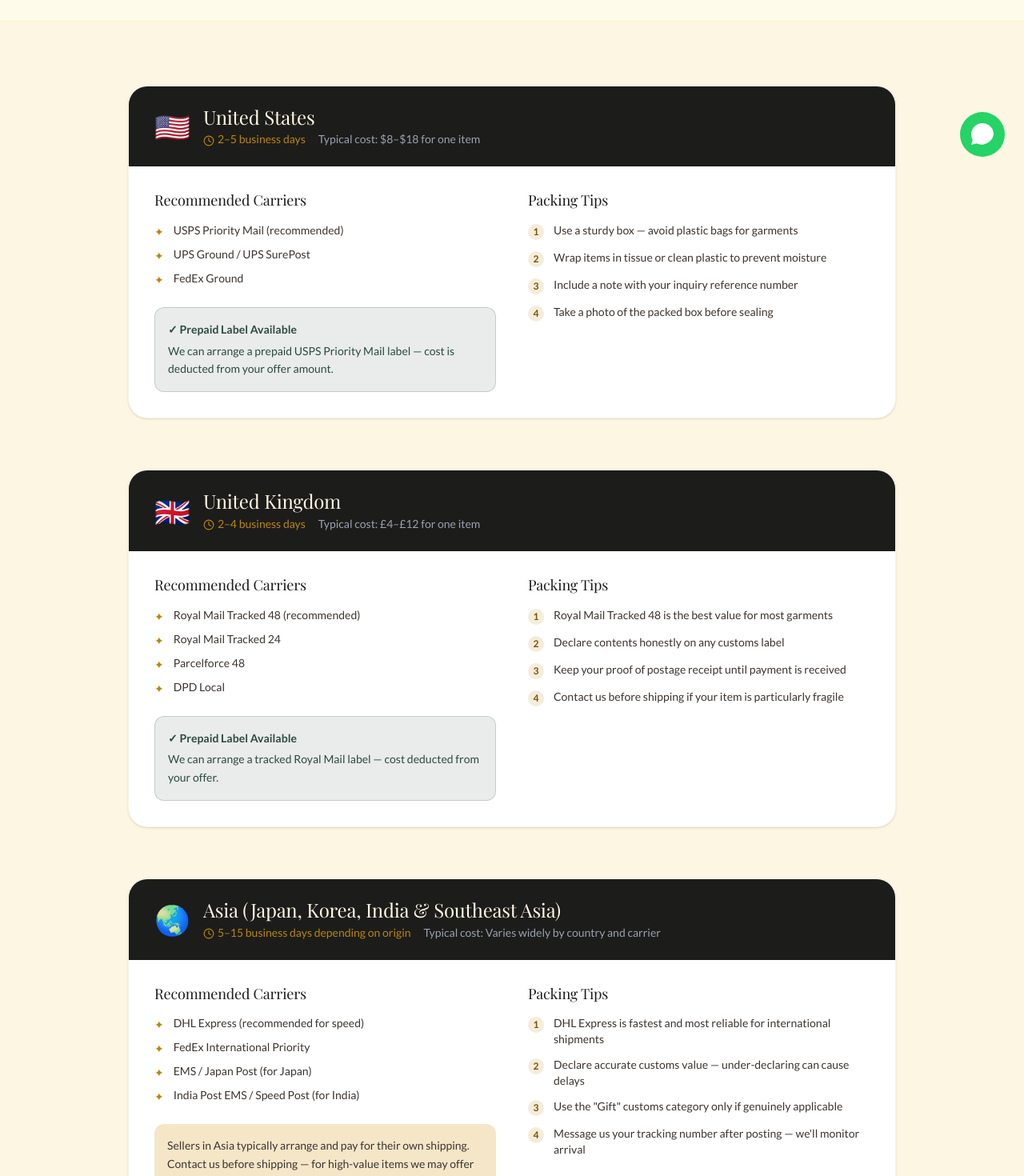
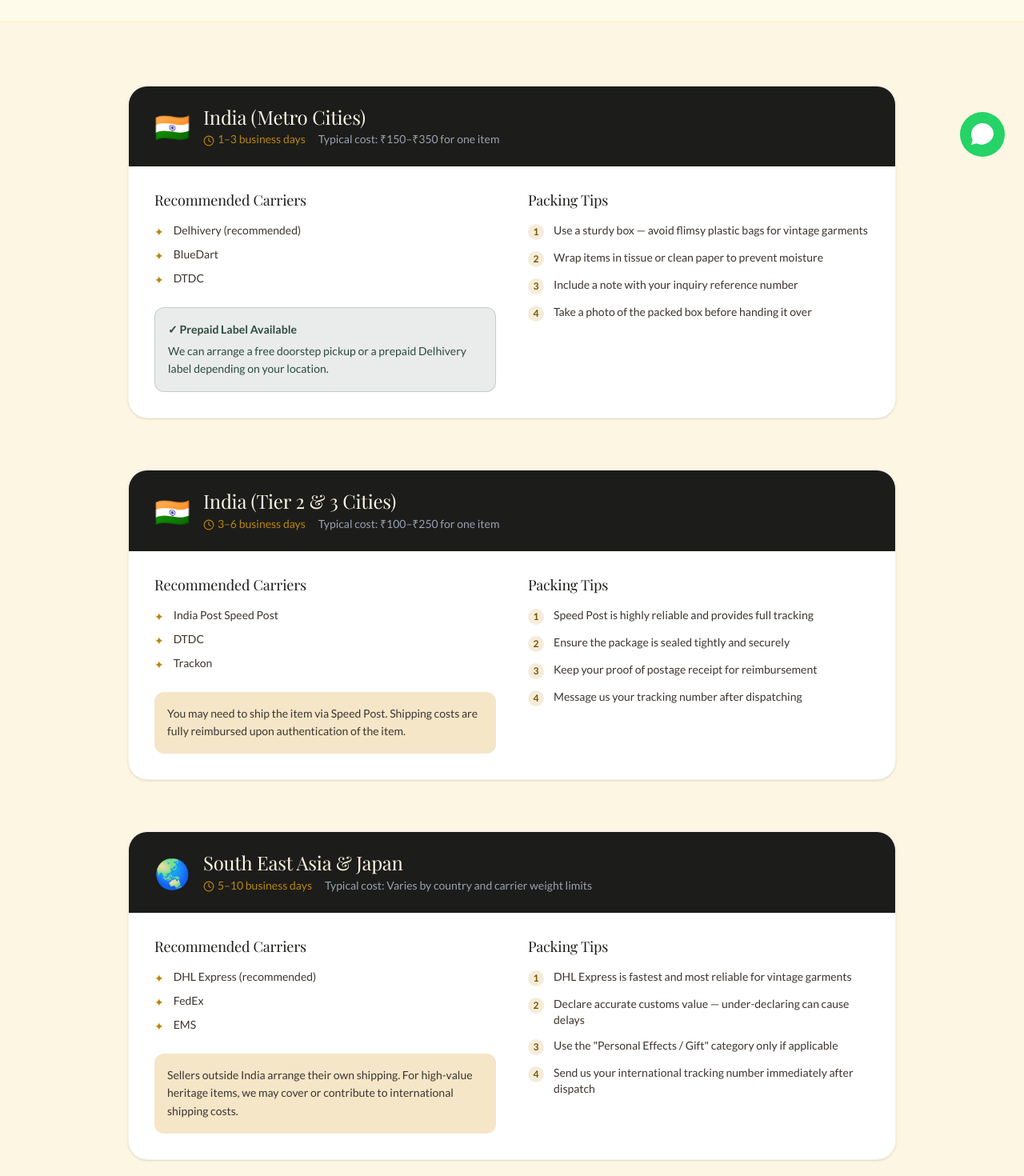
Before and after one commit to Intelli-Grid/Zariwala, a Next.js app: page /shipping-info in a window 1280 px wide. Shown: the part 580-2050 px from the top of the page at 80% size. Built offline with nearby package versions, Linux system fonts and the light colour scheme; a web font is replaced by a local one.

Commit message:
feat: complete India localization - INR pricing and local shipping info

```diff
--- a/src/app/(public)/categories/[slug]/page.tsx
+++ b/src/app/(public)/categories/[slug]/page.tsx
@@ -6,33 +6,33 @@ import { buildCategoryLink } from '@/lib/whatsapp'
 const CATEGORY_CONTENT: Record<string, { title: string; description: string; items: string[]; priceRange: string }> = {
   'denim': {
     title: 'Denim & Workwear',
-    description: 'From selvedge Levi\'s to rare Lee Ranch coats, we actively seek out the finest vintage denim from the 1940s through the 1990s. Heavy workwear, trucker jackets, and deadstock are especially welcome.',
+    description: 'From selvedge Levi\'s to rare Lee Ranch coats, we actively seek out the finest vintage denim from the 1940s through the 1990s. Heavy workwear, trucker jackets, and deadstock are especially welcome from Indian sellers.',
     items: ['Levi\'s 501, 505, 517, 646', 'Lee 101, 101B, Rider jackets', 'Wrangler 11MW, 13MWZ', 'Big E selvedge', 'Japanese reproduction denim', 'Workwear chore coats'],
-    priceRange: '$20 – $800+',
+    priceRange: '₹1,500 – ₹65,000+',
   },
   'band-tees': {
     title: 'Vintage Band T-Shirts',
-    description: 'Single-stitch tour tees, concert shirts, and early band merch from the 1970s through the 1990s are among the most sought-after items in the vintage market. We pay premium prices for authentic pieces.',
+    description: 'Single-stitch tour tees, concert shirts, and early band merch from the 1970s through the 1990s are among the most sought-after items in the vintage market. We pay premium prices for authentic pieces via secure INR transfers.',
     items: ['Concert tour tees (pre-2000)', 'Single-stitch construction', 'Bootleg and official merch', 'Punk, metal, rock, rap', 'Screen printed graphics', 'Deadstock and unworn examples'],
-    priceRange: '$30 – $1,500+',
+    priceRange: '₹2,500 – ₹1,25,000+',
   },
   'outerwear': {
     title: 'Jackets & Outerwear',
-    description: 'Military surplus, workwear, sport, and heritage outerwear from iconic American and Japanese makers. We look for condition, provenance, and rare colourways.',
+    description: 'Military surplus, workwear, sport, and heritage outerwear from iconic American and Japanese makers. We look for condition, provenance, and rare colourways, offering free doorstep verification across India.',
     items: ['MA-1 / MA-2 flight jackets', 'M-65 field jackets', 'Varsity / letterman jackets', 'Carhartt Detroit & Chore', 'Baracuta G9 Harrington', 'N-1 deck jackets'],
-    priceRange: '$40 – $600+',
+    priceRange: '₹3,000 – ₹50,000+',
   },
   'sportswear': {
     title: 'Retro Sports & Streetwear',
-    description: 'Rare collegiate, Olympic, and athletic wear from the 1960s through the 1990s. Champion Reverse Weave, Russell Athletic, and early Nike and Adidas pieces are in high demand.',
+    description: 'Rare collegiate, Olympic, and athletic wear from the 1960s through the 1990s. Champion Reverse Weave, Russell Athletic, and early Nike and Adidas pieces are in high demand. Fast appraisals within 24 hours.',
     items: ['Champion Reverse Weave sweatshirts', 'Russell Athletic basics', 'Early Nike and Adidas', 'Olympic and team USA gear', 'Vintage band and graphic tees (single-stitch)', 'Concert tour shirts (pre-2000)'],
-    priceRange: '$25 – $500+',
+    priceRange: '₹2,000 – ₹40,000+',
   },
   'designer': {
     title: 'Archive Designer & Luxury',
-    description: 'Early pieces from established luxury houses, pre-2000 items from iconic designers, and archival fashion pieces. We have a specialist team for evaluating designer vintage.',
+    description: 'Early pieces from established luxury houses, pre-2000 items from iconic designers, and archival fashion pieces. We have a specialist team for evaluating designer vintage sourced from India.',
     items: ['Issey Miyake, Comme des Garçons', 'Yohji Yamamoto, Helmut Lang', 'Early Calvin Klein, Ralph Lauren', 'Versace, Moschino', 'Vivienne Westwood', 'Jean Paul Gaultier'],
-    priceRange: '$50 – $5,000+',
+    priceRange: '₹4,000 – ₹4,00,000+',
   },
   'heritage-textiles': {
     title: 'Silk Sarees & Heritage Weaves',
@@ -49,9 +49,9 @@ const CATEGORY_CONTENT: Record<string, { title: string; description: string; ite
   },
   'accessories': {
     title: 'Bags, Scarves & Accessories',
-    description: 'Quality vintage leather goods, silk scarves, and classic accessories from established luxury houses and heritage brands.',
+    description: 'Quality vintage leather goods, silk scarves, and classic accessories from established luxury houses and heritage brands. Secure payment upon authentication.',
     items: ['Luxury leather bags and briefcases', 'Silk scarves (Hermès, Dior, etc.)', 'Classic sunglasses (Ray-Ban, Persol)', 'Vintage belts and leather goods', 'Silver and artisan jewelry'],
-    priceRange: '$20 – $400+',
+    priceRange: '₹1,500 – ₹35,000+',
   },
 }
 
--- a/src/app/(public)/page.tsx
+++ b/src/app/(public)/page.tsx
@@ -227,9 +227,9 @@ export default async function HomePage() {
 
           <div className="grid grid-cols-1 sm:grid-cols-3 gap-6 mb-12">
             {[
-              { item: "Levi's 501 Jeans (1970s–80s)", fair: '$20–40', good: '$40–100', excellent: '$100–400+' },
-              { item: 'Vintage Band Tee (1970–90)', fair: '$30–60', good: '$60–150', excellent: '$150–600+' },
-              { item: 'Heritage Silk / Zari', fair: '$30–80', good: '$80–300', excellent: '$300–2,000+' },
+              { item: "Levi's 501 Jeans (1970s–80s)", fair: '₹1,500–3,500', good: '₹3,500–8,500', excellent: '₹8,500–35,000+' },
+              { item: 'Vintage Band Tee (1970–90)', fair: '₹2,500–5,000', good: '₹5,000–12,500', excellent: '₹12,500–50,000+' },
+              { item: 'Heritage Silk Saree / Zari', fair: '₹2,500–6,500', good: '₹6,500–25,000', excellent: '₹25,000–1,50,000+' },
             ].map(row => (
               <div
                 key={row.item}
--- a/src/app/(public)/shipping-info/page.tsx
+++ b/src/app/(public)/shipping-info/page.tsx
@@ -4,53 +4,53 @@ import { Package, Clock, ChevronRight, AlertCircle } from 'lucide-react'
 
 export const metadata: Metadata = {
   title: 'Shipping Information | Zariwala',
-  description: 'Learn how to ship your vintage clothing to us from the US, UK, or Asia. We provide full guidance and can arrange prepaid labels for US and UK sellers.',
+  description: 'Learn how to ship your vintage clothing and silk sarees to us from across India. We provide full guidance and offer free doorstep pickups in major Indian cities.',
 }
 
 const regions = [
   {
-    flag: '🇺🇸',
-    name: 'United States',
-    carriers: ['USPS Priority Mail (recommended)', 'UPS Ground / UPS SurePost', 'FedEx Ground'],
+    flag: '🇮🇳',
+    name: 'India (Metro Cities)',
+    carriers: ['Delhivery (recommended)', 'BlueDart', 'DTDC'],
     prepaidLabel: true,
-    prepaidNote: 'We can arrange a prepaid USPS Priority Mail label — cost is deducted from your offer amount.',
-    timeframe: '2–5 business days',
-    typicalCost: '$8–$18 for one item',
+    prepaidNote: 'We can arrange a free doorstep pickup or a prepaid Delhivery label depending on your location.',
+    timeframe: '1–3 business days',
+    typicalCost: '₹150–₹350 for one item',
     tips: [
-      'Use a sturdy box — avoid plastic bags for garments',
-      'Wrap items in tissue or clean plastic to prevent moisture',
+      'Use a sturdy box — avoid flimsy plastic bags for vintage garments',
+      'Wrap items in tissue or clean paper to prevent moisture',
       'Include a note with your inquiry reference number',
-      'Take a photo of the packed box before sealing',
+      'Take a photo of the packed box before handing it over',
     ],
   },
   {
-    flag: '🇬🇧',
-    name: 'United Kingdom',
-    carriers: ['Royal Mail Tracked 48 (recommended)', 'Royal Mail Tracked 24', 'Parcelforce 48', 'DPD Local'],
-    prepaidLabel: true,
-    prepaidNote: 'We can arrange a tracked Royal Mail label — cost deducted from your offer.',
-    timeframe: '2–4 business days',
-    typicalCost: '£4–£12 for one item',
+    flag: '🇮🇳',
+    name: 'India (Tier 2 & 3 Cities)',
+    carriers: ['India Post Speed Post', 'DTDC', 'Trackon'],
+    prepaidLabel: false,
+    prepaidNote: 'You may need to ship the item via Speed Post. Shipping costs are fully reimbursed upon authentication of the item.',
+    timeframe: '3–6 business days',
+    typicalCost: '₹100–₹250 for one item',
     tips: [
-      'Royal Mail Tracked 48 is the best value for most garments',
-      'Declare contents honestly on any customs label',
-      'Keep your proof of postage receipt until payment is received',
-      'Contact us before shipping if your item is particularly fragile',
+      'Speed Post is highly reliable and provides full tracking',
+      'Ensure the package is sealed tightly and securely',
+      'Keep your proof of postage receipt for reimbursement',
+      'Message us your tracking number after dispatching',
     ],
   },
   {
     flag: '🌏',
-    name: 'Asia (Japan, Korea, India & Southeast Asia)',
-    carriers: ['DHL Express (recommended for speed)', 'FedEx International Priority', 'EMS / Japan Post (for Japan)', 'India Post EMS / Speed Post (for India)'],
+    name: 'South East Asia & Japan',
+    carriers: ['DHL Express (recommended)', 'FedEx', 'EMS'],
     prepaidLabel: false,
-    prepaidNote: 'Sellers in Asia typically arrange and pay for their own shipping. Contact us before shipping — for high-value items we may offer to cover or contribute to shipping costs.',
-    timeframe: '5–15 business days depending on origin',
-    typicalCost: 'Varies widely by country and carrier',
+    prepaidNote: 'Sellers outside India arrange their own shipping. For high-value heritage items, we may cover or contribute to international shipping costs.',
+    timeframe: '5–10 business days',
+    typicalCost: 'Varies by country and carrier weight limits',
     tips: [
-      'DHL Express is fastest and most reliable for international shipments',
+      'DHL Express is fastest and most reliable for vintage garments',
       'Declare accurate customs value — under-declaring can cause delays',
-      'Use the "Gift" customs category only if genuinely applicable',
-      'Message us your tracking number after posting — we\'ll monitor arrival',
+      'Use the "Personal Effects / Gift" category only if applicable',
+      'Send us your international tracking number immediately after dispatch',
     ],
   },
 ]
```
